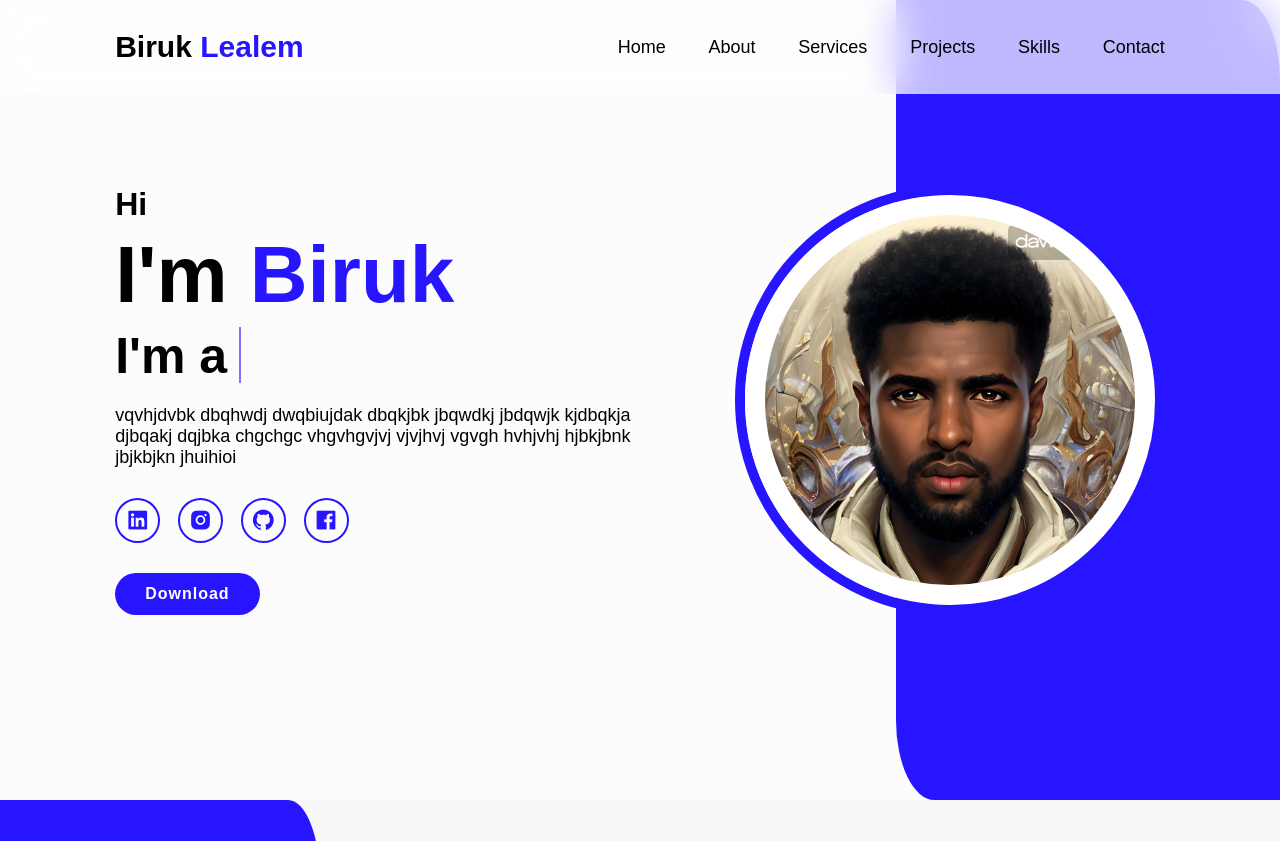
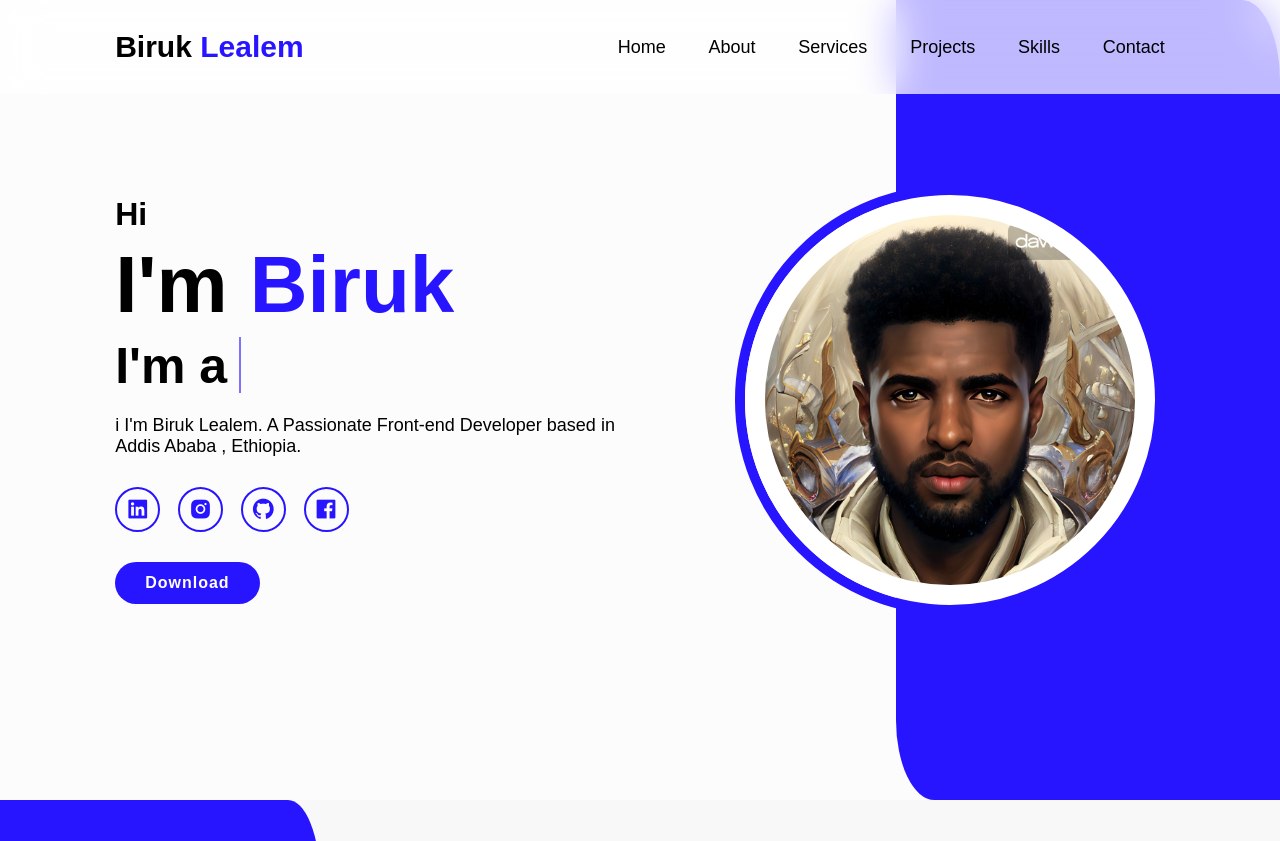
Before and after one commit to zfalcon0/falcon, a plain HTML site: page falcon/index.html in a window 1280 px wide. Shown: the top 841 px of the page. Drawn offline with nearby package versions, Linux system fonts and the light colour scheme.

Commit message:
Update index.html

```diff
--- a/falcon/index.html
+++ b/falcon/index.html
@@ -34,9 +34,8 @@
                 <h3 class="text-animation">
                     I'm a <span></span>
                 </h3>
-                <p>vqvhjdvbk dbqhwdj dwqbiujdak dbqkjbk jbqwdkj
-                    jbdqwjk kjdbqkja djbqakj dqjbka chgchgc vhgvhgvjvj vjvjhvj
-                    vgvgh hvhjvhj hjbkjbnk jbjkbjkn jhuihioi
+                <p>i I'm Biruk Lealem. A Passionate Front-end
+                    Developer based in Addis Ababa , Ethiopia.
                 </p>
 
                 <div class="social-icons">
```
